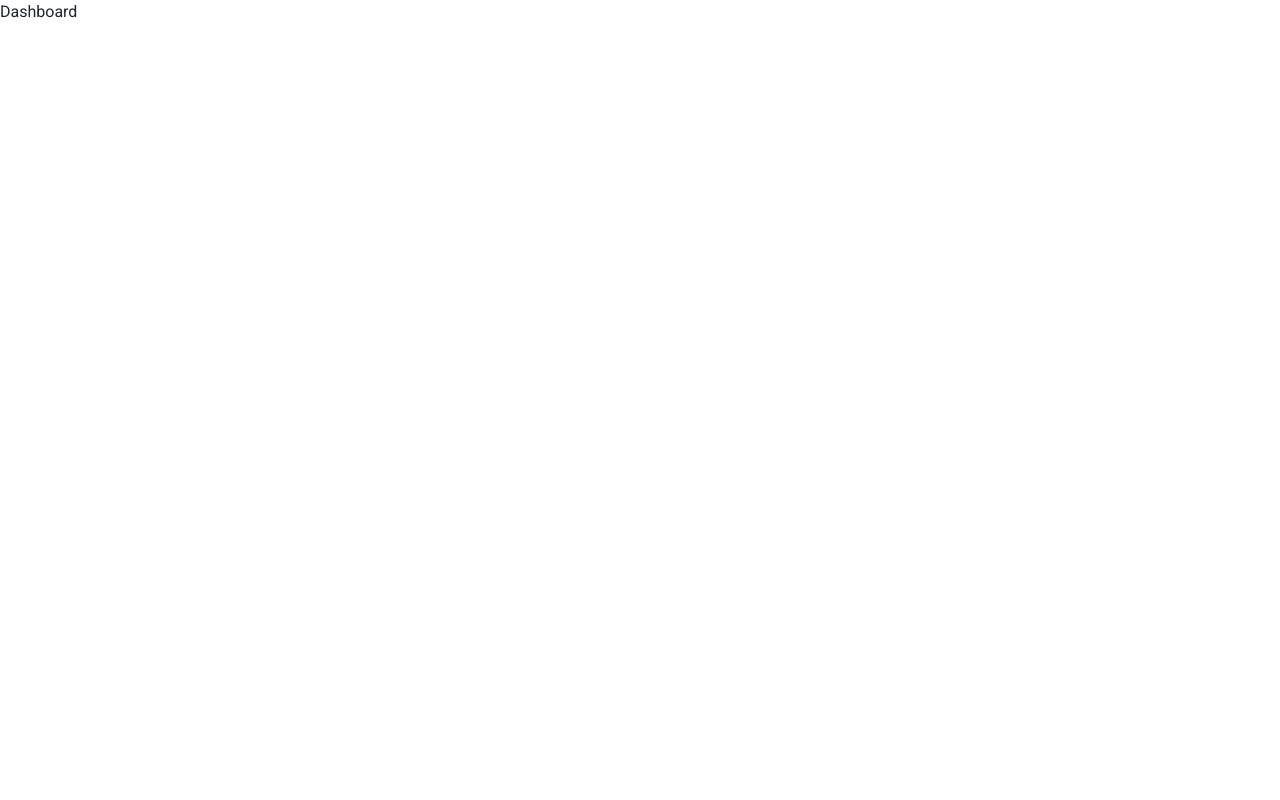
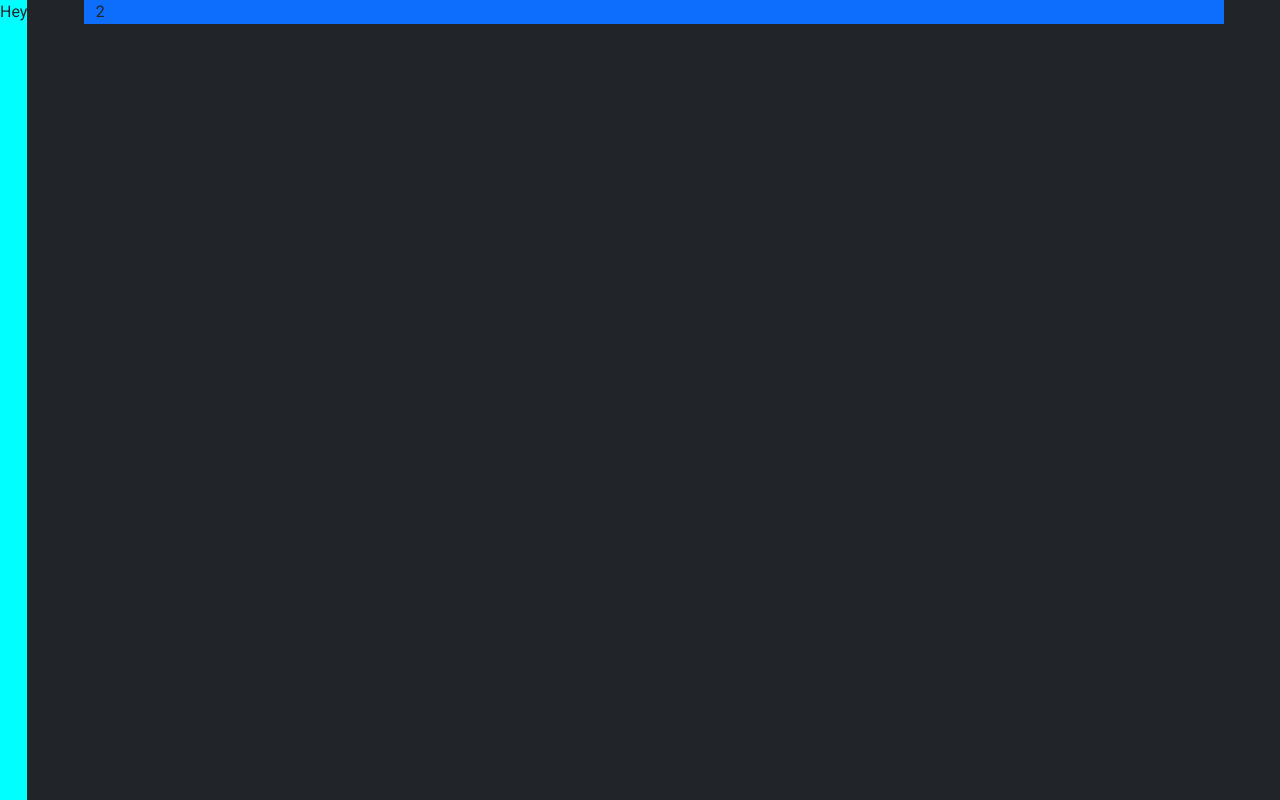
Before and after one commit to canozo/asp.net-react-starter, a React (Create React App) app in the folder NetWorthCalc.Web/Client/: page /app in a window 1280 px wide. Built offline with nearby package versions, Linux system fonts and the light colour scheme; a web font is replaced by a local one.

Commit message:
Start the dashboard view

```diff
--- /dev/null
+++ b/NetWorthCalc.Web/Client/src/components/SideMenu/SideMenu.scss
@@ -0,0 +1,3 @@
+#side-menu {
+  background-color: cyan;
+}
--- /dev/null
+++ b/NetWorthCalc.Web/Client/src/components/SideMenu/index.tsx
@@ -0,0 +1,12 @@
+import React from 'react';
+import './SideMenu.scss';
+
+const SideMenu: React.FC = () => {
+  return (
+    <div id="side-menu">
+      Hey
+    </div>
+  );
+};
+
+export default SideMenu;
--- a/NetWorthCalc.Web/Client/src/pages/Dashboard/index.tsx
+++ b/NetWorthCalc.Web/Client/src/pages/Dashboard/index.tsx
@@ -1,5 +1,6 @@
 import React, { useEffect } from 'react';
 import { useAuth0 } from '@auth0/auth0-react';
+import SideMenu from '../../components/SideMenu';
 
 const Dashboard: React.FC = () => {
   const { getAccessTokenSilently } = useAuth0();
@@ -10,8 +11,11 @@ const Dashboard: React.FC = () => {
   }, []); // eslint-disable-line react-hooks/exhaustive-deps
 
   return (
-    <div>
-      Dashboard
+    <div className="d-flex justify-content-between min-vh-100">
+      <SideMenu />
+      <div className="container-fluid bg-dark">
+        <div className="container bg-primary">2</div>
+      </div>
     </div>
   );
 };
```
